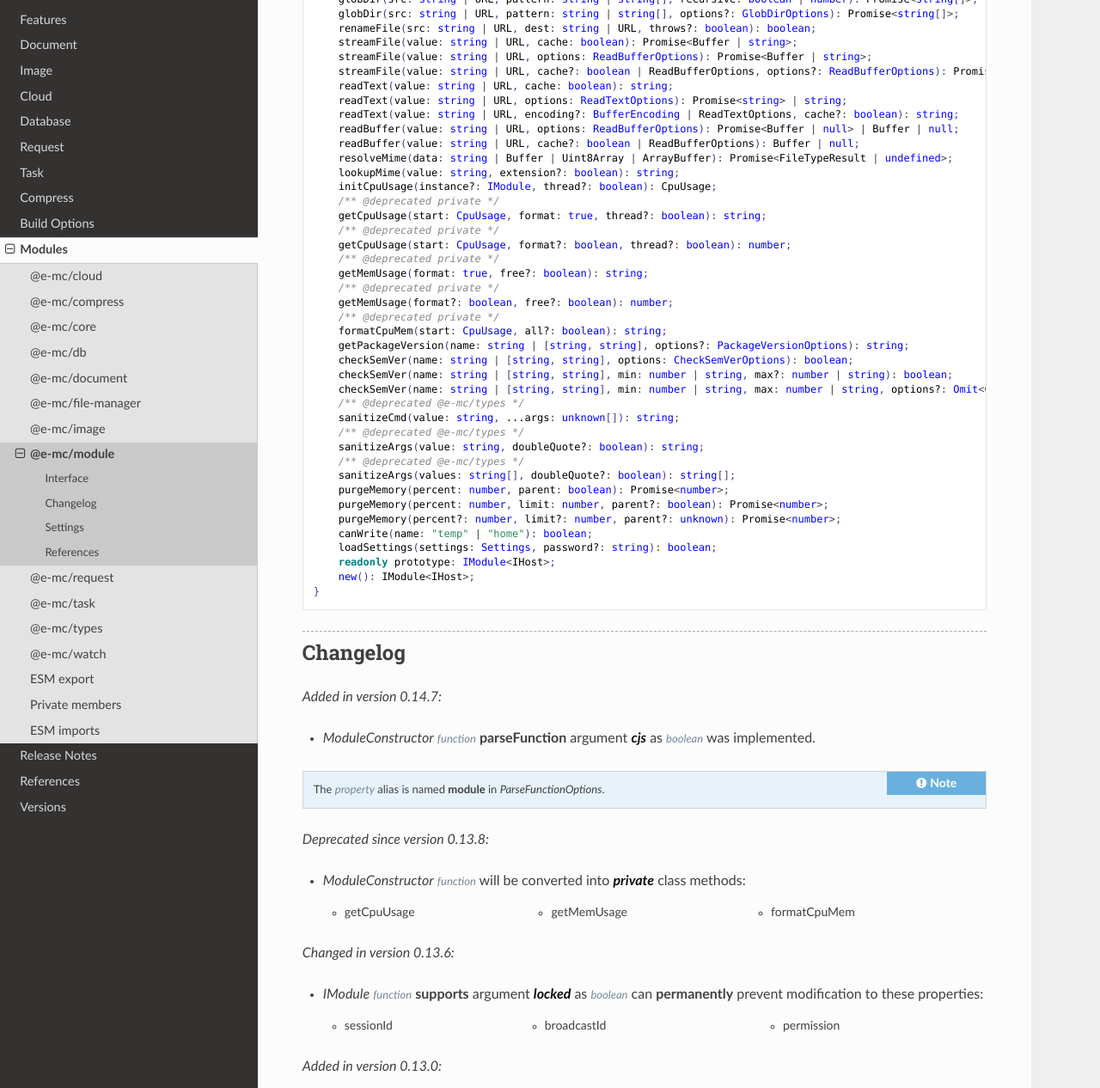
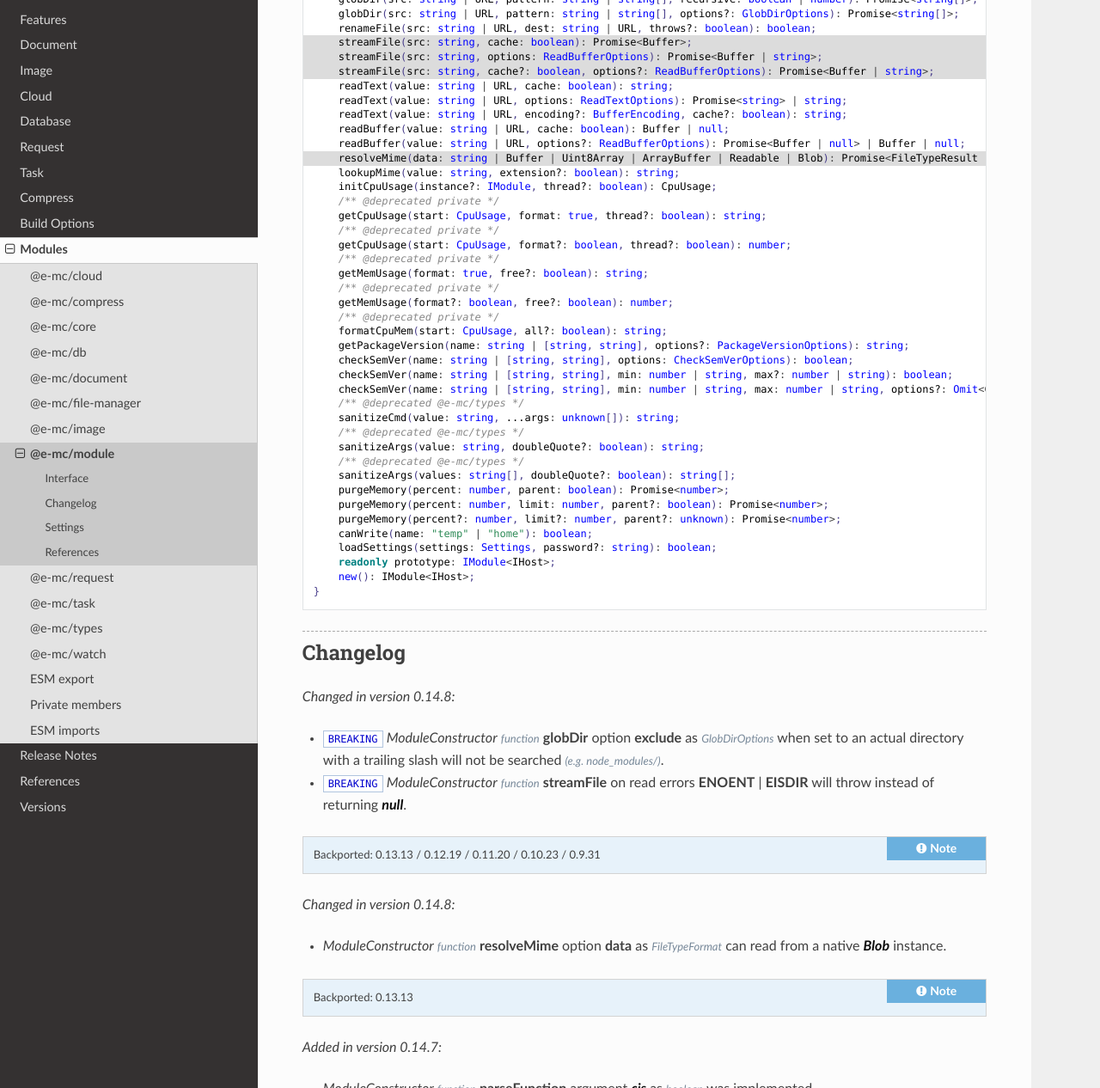
Before and after one commit to anpham6/chrome-docs, a Sphinx documentation site: the page built from source/modules/module.rst, in a window 1280 px wide and 1400 px high, scrolled down 3592 px, cut to the strip 134-1400 px from the top of the window. Shown: the whole strip at 86% size. Built offline with Sphinx 7.4.7 and the Read the Docs theme 3.1.0, drawn with Linux system fonts in a browser that asks for light colours.

```diff
--- a/source/modules/core.rst
+++ b/source/modules/core.rst
@@ -273,7 +273,7 @@ Changelog
 
 .. versionadded:: 0.14.6
 
-  - *ClientDbConstructor* :alt:`function` **keyForResult** for creating cache keys with placeholders was created.
+  - *ClientDbConstructor* :alt:`function` **keyForResult** for concatenating cache keys with placeholders was created.
   - *ClientDbConstructor* :alt:`property` **STORE_RESULT_KEY_SEPARATOR** for delimiting cache key items was created.
 
 .. versionadded:: 0.14.0
--- a/source/modules/module.rst
+++ b/source/modules/module.rst
@@ -219,15 +219,15 @@ Interface
       globDir(src: string | URL, pattern: string | string[], recursive: boolean | number): Promise<string[]>;
       globDir(src: string | URL, pattern: string | string[], options?: GlobDirOptions): Promise<string[]>;
       renameFile(src: string | URL, dest: string | URL, throws?: boolean): boolean;
-      streamFile(value: string | URL, cache: boolean): Promise<Buffer | string>;
-      streamFile(value: string | URL, options: ReadBufferOptions): Promise<Buffer | string>;
-      streamFile(value: string | URL, cache?: boolean | ReadBufferOptions, options?: ReadBufferOptions): Promise<Buffer | string>;
+      streamFile(src: string, cache: boolean): Promise<Buffer>;
+      streamFile(src: string, options: ReadBufferOptions): Promise<Buffer | string>;
+      streamFile(src: string, cache?: boolean, options?: ReadBufferOptions): Promise<Buffer | string>;
       readText(value: string | URL, cache: boolean): string;
       readText(value: string | URL, options: ReadTextOptions): Promise<string> | string;
-      readText(value: string | URL, encoding?: BufferEncoding | ReadTextOptions, cache?: boolean): string;
-      readBuffer(value: string | URL, options: ReadBufferOptions): Promise<Buffer | null> | Buffer | null;
-      readBuffer(value: string | URL, cache?: boolean | ReadBufferOptions): Buffer | null;
-      resolveMime(data: string | Buffer | Uint8Array | ArrayBuffer): Promise<FileTypeResult | undefined>;
+      readText(value: string | URL, encoding?: BufferEncoding, cache?: boolean): string;
+      readBuffer(value: string | URL, cache: boolean): Buffer | null;
+      readBuffer(value: string | URL, options?: ReadBufferOptions): Promise<Buffer | null> | Buffer | null;
+      resolveMime(data: string | Buffer | Uint8Array | ArrayBuffer | Readable | Blob): Promise<FileTypeResult | undefined>;
       lookupMime(value: string, extension?: boolean): string;
       initCpuUsage(instance?: IModule, thread?: boolean): CpuUsage;
       /** @deprecated private */
@@ -261,6 +261,19 @@ Interface
 
 Changelog
 =========
+
+.. versionchanged:: 0.14.8
+
+  - ``BREAKING`` *ModuleConstructor* :alt:`function` **globDir** option **exclude** as :alt:`GlobDirOptions` when set to an actual directory with a trailing slash will not be searched :alt:`(e.g. node_modules/)`.
+  - ``BREAKING`` *ModuleConstructor* :alt:`function` **streamFile** on read errors **ENOENT** | **EISDIR** will throw instead of returning :target:`null`.
+
+.. note:: Backported: 0.13.13 / 0.12.19 / 0.11.20 / 0.10.23 / 0.9.31
+
+.. versionchanged:: 0.14.8
+
+  - *ModuleConstructor* :alt:`function` **resolveMime** option **data** as :alt:`FileTypeFormat` can read from a native :target:`Blob` instance.
+
+.. note:: Backported: 0.13.13
 
 .. versionadded:: 0.14.7
 
```
Also changed, not shown: other parts of source/modules/module.rst (+2 -2 lines), source/document/plugins/interface.rst (+10 -3 lines), source/release_notes/changed.rst (+7 -0 lines).
